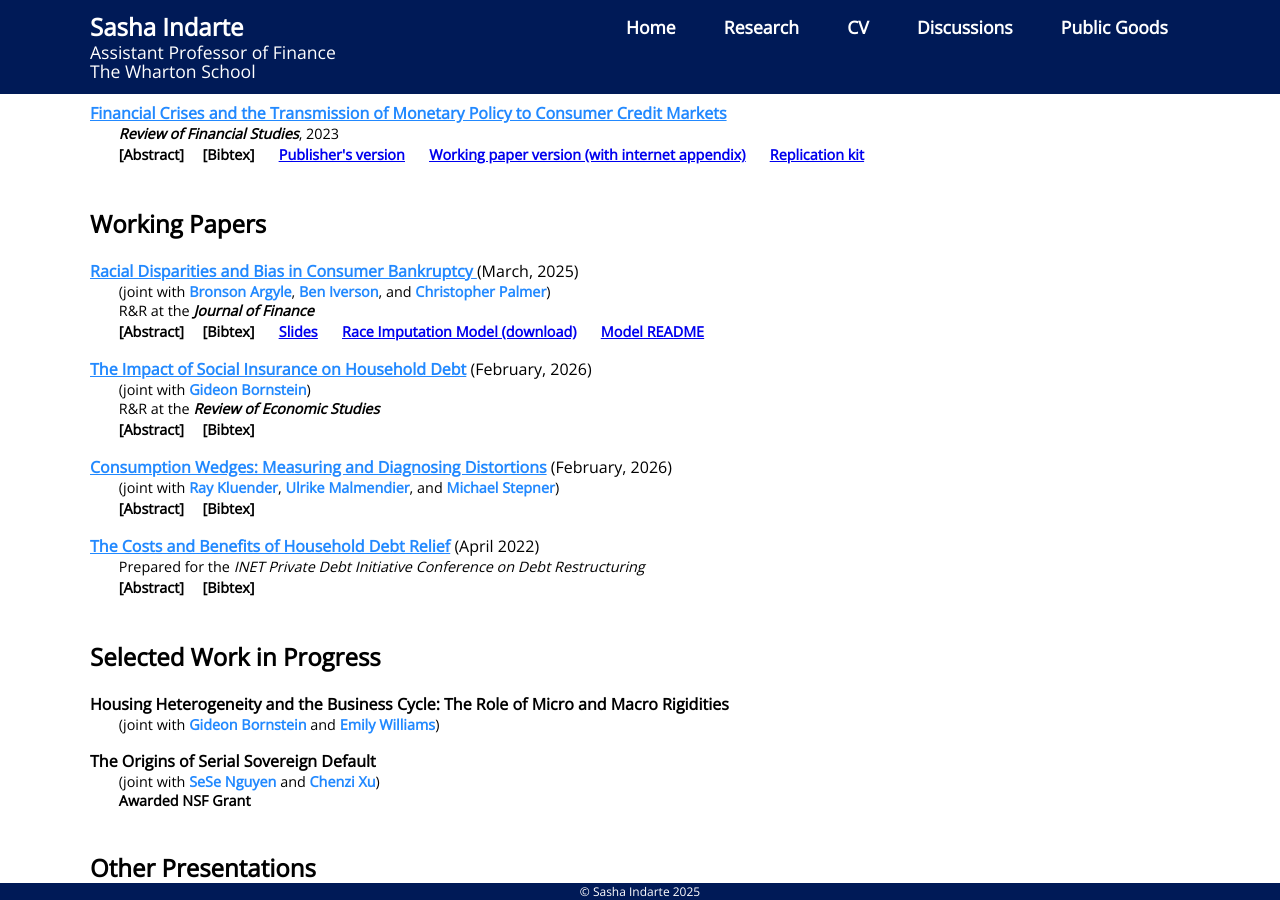
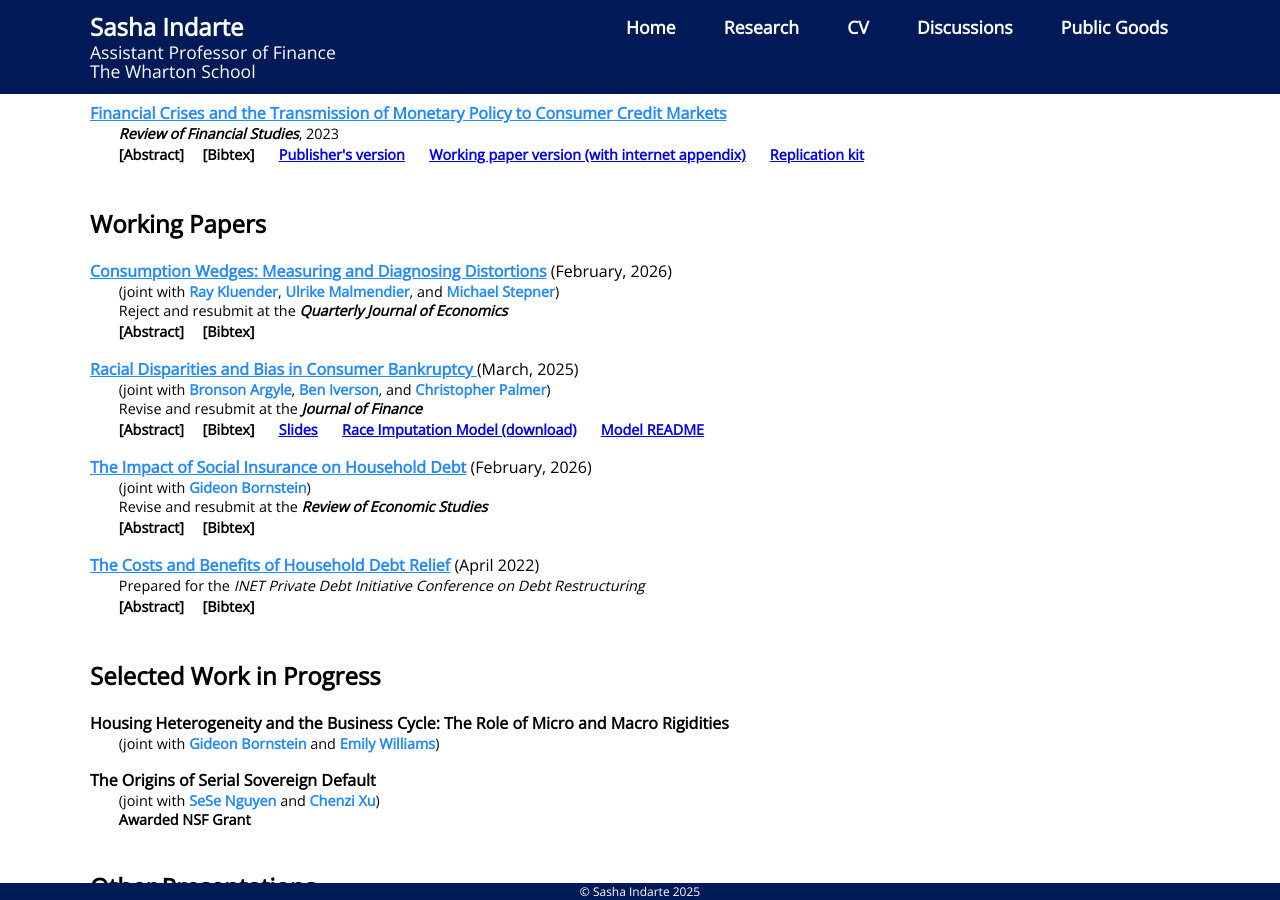
Before and after one commit to sashaindarte/sashaindarte.github.io, a Jekyll site: the page built from research/index.html, in a window 1280 px wide and 900 px high, scrolled down 359 px. Built offline with Jekyll 4.4.1, drawn with Linux system fonts in a browser that asks for light colours.

Commit message:
added QJE rnR

```diff
--- a/research/index.html
+++ b/research/index.html
@@ -217,6 +217,48 @@ title: Sasha Indarte - Research
 		<h2>Working Papers</h2>
 
 
+				<!--CONSUMPTION WEDGES -->
+		<div class="container">
+			<p style="margin-bottom:0px;"><a href="/research/IKMS_consumption_wedges_draft.pdf">
+				<u><b>
+				Consumption Wedges: Measuring and Diagnosing Distortions</b></u></a> (February, 2026)
+			</p>
+
+			<p style="padding-left:2em;padding-bottom:0em;margin-top:0em;margin-bottom:0em;font-size:0.9em;">
+				(joint with <a href="https://www.raykluender.com/">Ray Kluender</a>, <a href="https://eml.berkeley.edu/~ulrike/">Ulrike Malmendier</a>, and <a href="https://michaelstepner.com/">Michael Stepner</a>)
+				<br>
+				Reject and resubmit at the <i><b>Quarterly Journal of Economics</b></i>
+			</p>
+
+			<label for="toggle6a" class="toggle-header" style="font-size:0.9em;">&emsp;&emsp;[Abstract]</label>
+	    		<label for="toggle6b" class="toggle-header" style="font-size:0.9em;">&emsp;[Bibtex]</label>
+
+			<input type="checkbox" id="toggle6a" class="toggle-container" />
+			<div class="toggle-content">
+			<p style="padding-left:4em;padding-bottom:0.5em;margin-top:0.5em;font-size:0.9em;" align = "justify">
+				Ample empirical evidence documents deviations from the canonical consumption-savings model; yet, it remains difficult to assess the roles of different underlying distortions, such as financial constraints and behavioral preferences. We develop a sufficient-statistics approach that measures individual-level wedges between observed and counterfactual “frictionless” consumption. Since different distortions imply different wedge properties, wedges provide a diagnostic to distinguish between models. We measure wedges using administrative transactions data linked to surveyed expectations for a population of middle-income, low-liquidity US consumers. The expectations data allow us to distinguish wedges attributable to frictions and behavioral preferences from wedges driven by deviations from full-information rational expectations (FIRE). We find that consumption wedges are large and heterogeneous: the median wedge is 40% of frictionless consumption in absolute value, with 49% of consumers
+under-consuming (negative wedges) and 51% over-consuming (positive wedges). Borrowing constraints cannot rationalize this pattern because they only generate negative wedges. Models combining present bias with borrowing constraints, or featuring consumption adjustment
+costs, best account for the wedge properties we document.
+
+			</p>
+			</div>
+
+	    		<input type="checkbox" id="toggle6b" class="toggle-container" />
+			<div class="toggle-content">
+			<p style="padding-left:4em;padding-bottom:0.5em;margin-top:0.5em;font-size:0.9em;" align = "justify">
+				@article{indarte2026consumption, <br>
+				  title={Consumption Wedges: Measuring and Diagnosing Distortions}, <br>
+				  author={Indarte, Sasha and Kluender, Raymond and Malmendier, Ulrike and Stepner, Michael}, <br>
+				  journal={Working paper}, <br>
+				  year={2026} <br>
+				}
+			</p>
+			</div>
+
+		</div>
+
+
+
 
 
 				<!--bankruptcy bias-->
@@ -229,7 +271,7 @@ title: Sasha Indarte - Research
 			<p style="padding-left:2em;padding-bottom:0em;margin-top:0em;margin-bottom:0em;font-size:0.9em;">
 				(joint with <a href="https://bronsonargyle.com/contact.html">Bronson Argyle</a>, <a href="http://www.beniverson.org/">Ben Iverson</a>, and <a href="https://mitmgmtfaculty.mit.edu/cpalmer/">Christopher Palmer</a>)
 				<br>
-				R&R at the <i><b>Journal of Finance</b></i>
+				Revise and resubmit at the <i><b>Journal of Finance</b></i>
 			</p>
 
 			<label for="toggle4a" class="toggle-header" style="font-size:0.9em;">&emsp;&emsp;[Abstract]</label>
@@ -274,7 +316,7 @@ title: Sasha Indarte - Research
 			<p style="padding-left:2em;padding-bottom:0em;margin-top:0em;margin-bottom:0em;font-size:0.9em;">
 				(joint with <a href="http://www.gideon-bornstein.com/home">Gideon Bornstein</a>)
 				<br>
-				R&R at the <i><b>Review of Economic Studies</b></i>
+				Revise and resubmit at the <i><b>Review of Economic Studies</b></i>
 			</p>
 
 			<label for="toggle3a" class="toggle-header" style="font-size:0.9em;">&emsp;&emsp;[Abstract]</label>
@@ -301,47 +343,6 @@ title: Sasha Indarte - Research
 
 		</div>
 
-
-
-
-
-		<!--CONSUMPTION WEDGES -->
-		<div class="container">
-			<p style="margin-bottom:0px;"><a href="/research/IKMS_consumption_wedges_draft.pdf">
-				<u><b>
-				Consumption Wedges: Measuring and Diagnosing Distortions</b></u></a> (February, 2026)
-			</p>
-
-			<p style="padding-left:2em;padding-bottom:0em;margin-top:0em;margin-bottom:0em;font-size:0.9em;">
-				(joint with <a href="https://www.raykluender.com/">Ray Kluender</a>, <a href="https://eml.berkeley.edu/~ulrike/">Ulrike Malmendier</a>, and <a href="https://michaelstepner.com/">Michael Stepner</a>)
-			</p>
-
-			<label for="toggle6a" class="toggle-header" style="font-size:0.9em;">&emsp;&emsp;[Abstract]</label>
-	    		<label for="toggle6b" class="toggle-header" style="font-size:0.9em;">&emsp;[Bibtex]</label>
-
-			<input type="checkbox" id="toggle6a" class="toggle-container" />
-			<div class="toggle-content">
-			<p style="padding-left:4em;padding-bottom:0.5em;margin-top:0.5em;font-size:0.9em;" align = "justify">
-				Ample empirical evidence documents deviations from the canonical consumption-savings model; yet, it remains difficult to assess the roles of different underlying distortions, such as financial constraints and behavioral preferences. We develop a sufficient-statistics approach that measures individual-level wedges between observed and counterfactual “frictionless” consumption. Since different distortions imply different wedge properties, wedges provide a diagnostic to distinguish between models. We measure wedges using administrative transactions data linked to surveyed expectations for a population of middle-income, low-liquidity US consumers. The expectations data allow us to distinguish wedges attributable to frictions and behavioral preferences from wedges driven by deviations from full-information rational expectations (FIRE). We find that consumption wedges are large and heterogeneous: the median wedge is 40% of frictionless consumption in absolute value, with 49% of consumers
-under-consuming (negative wedges) and 51% over-consuming (positive wedges). Borrowing constraints cannot rationalize this pattern because they only generate negative wedges. Models combining present bias with borrowing constraints, or featuring consumption adjustment
-costs, best account for the wedge properties we document.
-
-			</p>
-			</div>
-
-	    		<input type="checkbox" id="toggle6b" class="toggle-container" />
-			<div class="toggle-content">
-			<p style="padding-left:4em;padding-bottom:0.5em;margin-top:0.5em;font-size:0.9em;" align = "justify">
-				@article{indarte2025consumption, <br>
-				  title={Consumption Wedges: Measuring and Diagnosing Distortions}, <br>
-				  author={Indarte, Sasha and Kluender, Raymond and Malmendier, Ulrike and Stepner, Michael}, <br>
-				  journal={Working paper}, <br>
-				  year={2025} <br>
-				}
-			</p>
-			</div>
-
-		</div>
 
 
 
```
